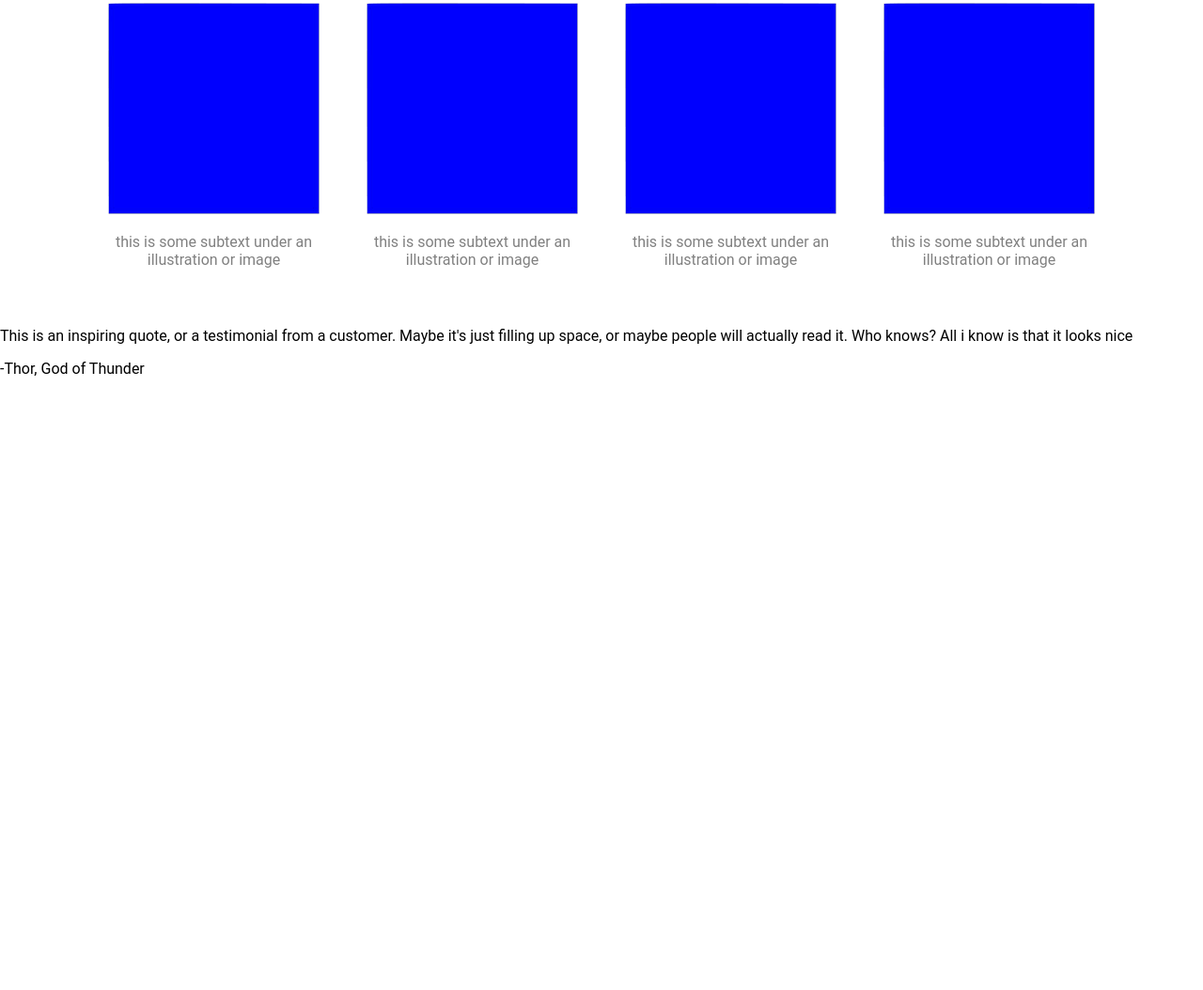
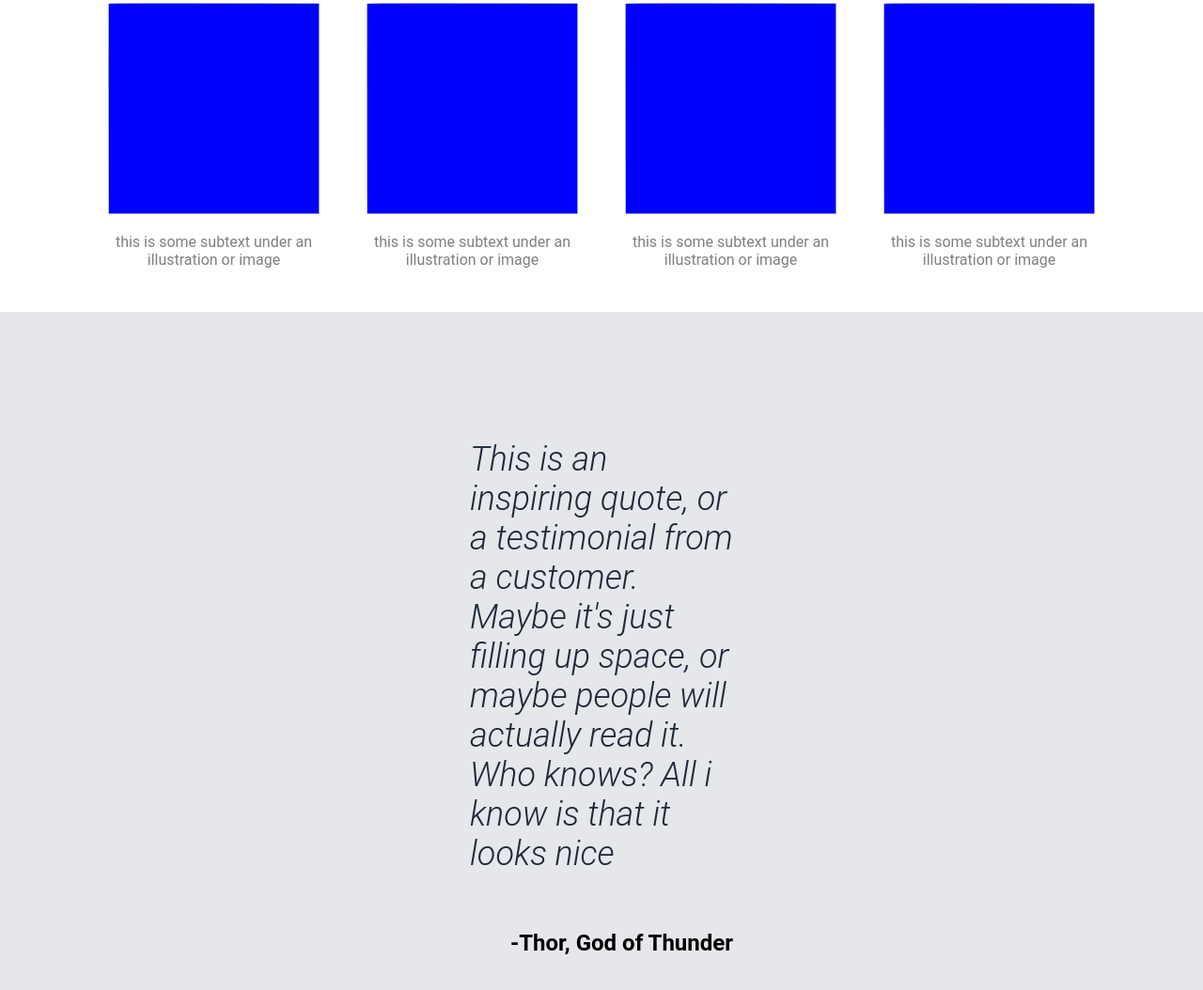
Before and after one commit to HugoYahh/landing-page-odin-project, a plain HTML site: page index.html in a window 1280 px wide. Shown: the part 1016-2070 px from the top of the page at 94% size. Before the commit the page ends 1434 px from the top, so only its background shows below. Drawn offline with Linux system fonts and the light colour scheme.

Commit message:
Add quote section and styles

```diff
--- a/index.html
+++ b/index.html
@@ -48,8 +48,8 @@
         </div>
     </div>
     <div class="quote">
-        <p>This is an inspiring quote, or a testimonial from a customer. Maybe it's just filling up space, or maybe people will actually read it. Who knows? All i know is that it looks nice</p>
-        <p>-Thor, God of Thunder</p>
+        <p id="text">This is an inspiring quote, or a testimonial from a customer. Maybe it's just filling up space, or maybe people will actually read it. Who knows? All i know is that it looks nice</p>
+        <p id="autor">-Thor, God of Thunder</p>
     </div>
 
 </body>
--- a/styles.css
+++ b/styles.css
@@ -102,3 +102,26 @@ header, footer, .hero{
     text-align: center;
     color: grey;
 }
+.quote #text{
+    font-size: 36px;
+    font-style: italic;
+    color: #1F2937;
+    font-weight: 300;
+}
+
+.quote #autor{
+    font-weight: bold;
+    font-size: 24px;
+    align-self: flex-end;
+
+}
+
+.quote{
+    display:flex;
+    flex-direction: column;
+    align-items: center;
+    background-color: #E5E7EB;
+
+
+    padding: 100px 500px;
+}
```
